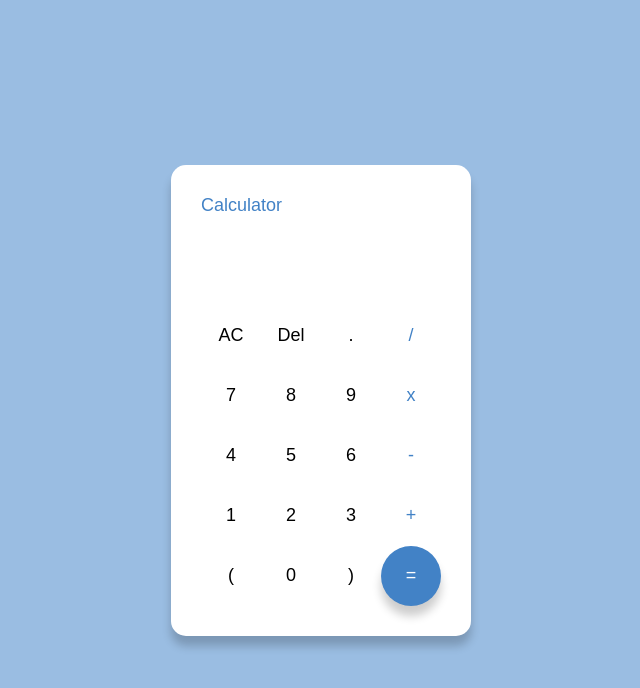
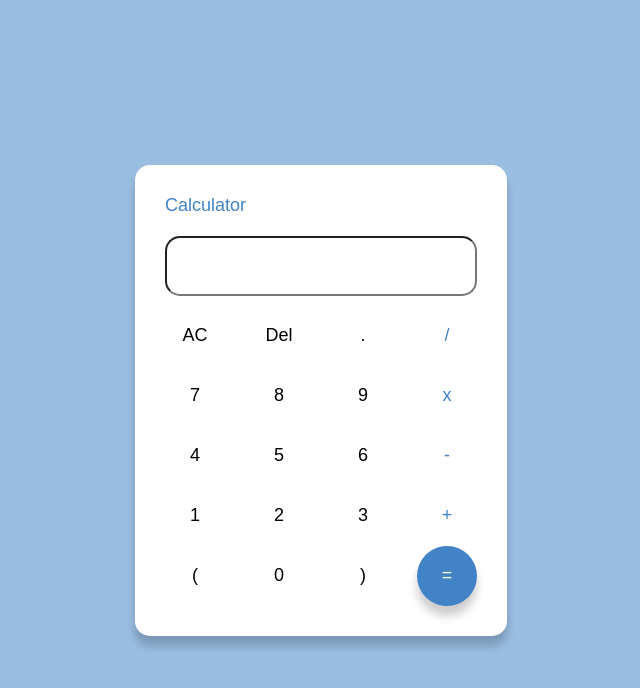
Before and after one commit to sebastian-raju/Calculator, a plain HTML site: page index.html in a window 1280 px wide. Both pictures are taken after a click on the element "AC". Shown: the whole page, without its empty margins (319-959 px from the left). Drawn offline with Linux system fonts and the light colour scheme.

Commit message:
second commit - major changes

```diff
--- a/calculator.css
+++ b/calculator.css
@@ -24,7 +24,7 @@
 
   .calculator-title {
     font-size: 18px;
-    margin-bottom: 10px;
+    margin-bottom: 20px;
     color: rgb(66, 130, 198);
     font-weight: 500;
   }
@@ -32,8 +32,16 @@
   .input-container{
     background-color: white;
     border-radius: 15px;
-    height: 70px;
+    width: 100%;
+    height: 60px;
+    font-size: 22px;
+    padding-left: 20px;
     margin-bottom: 10px;
+    letter-spacing: 1.2px;
+  }
+
+  .input-container:focus{
+    outline: none;
   }
 
   .buttons-row{
@@ -51,7 +59,7 @@
     cursor: pointer;
     font-size: 18px;
     transition: all 0.08s;
-    border-radius: 15px;
+    border-radius: 50%;
   }
 
   .operator-button{
@@ -63,6 +71,19 @@
     color: white;
     border-radius: 50%;
     box-shadow: 0px 10px 10px rgba(0,0,0,0.2);
+    height: 60px;
+    width: 60px;
+    display: flex;
+    justify-content: center;
+    align-items: center;
+    cursor: pointer;
+    font-size: 18px;
+    transition: all 0.08s;
+  }
+
+  .equal-button:hover{
+    background-color: rgb(12, 62, 120);
+    color: white;
   }
 
 
--- a/calculator.js
+++ b/calculator.js
@@ -0,0 +1,15 @@
+displayData = (num) => {
+  result.value += num;
+}
+
+clearData = () =>{
+  result.value = '';
+}
+
+lastElementRemove = () => {
+  result.value = result.value.slice(0, -1);
+}
+
+mainResult = () => {
+  result.value = eval(result.value);
+}
--- a/index.html
+++ b/index.html
@@ -12,47 +12,43 @@
       <div class="calculator-title">
         Calculator
       </div>
-      <div class="input-container">
-
-      </div>
+      <input id="result" class="input-container">
       <div class="buttons-row">
-        <div class="button">AC</div>
-        <div class="button">Del</div>
-        <div class="button">.</div>
-        <div class="button operator-button">/</div>
+        <div class="button" onclick="clearData()">AC</div>
+        <div class="button" onclick="lastElementRemove()">Del</div>
+        <div class="button" onclick="displayData('.')">.</div>
+        <div class="button operator-button" onclick="displayData('/')">/</div>
       </div>
 
       <div class="buttons-row">
-        <div class="button">7</div>
-        <div class="button">8</div>
-        <div class="button">9</div>
-        <div class="button operator-button">x</div>
+        <div class="button" onclick="displayData(7)">7</div>
+        <div class="button" onclick="displayData(8)">8</div>
+        <div class="button" onclick="displayData(9)">9</div>
+        <div class="button operator-button" onclick="displayData('*')">x</div>
       </div>
 
       <div class="buttons-row">
-        <div class="button">4</div>
-        <div class="button">5</div>
-        <div class="button">6</div>
-        <div class="button operator-button">-</div>
+        <div class="button" onclick="displayData(4)">4</div>
+        <div class="button" onclick="displayData(5)">5</div>
+        <div class="button" onclick="displayData(6)">6</div>
+        <div class="button operator-button" onclick="displayData('-')">-</div>
       </div>
 
       <div class="buttons-row">
-        <div class="button">1</div>
-        <div class="button">2</div>
-        <div class="button">3</div>
-        <div class="button operator-button">+</div>
+        <div class="button" onclick="displayData(1)">1</div>
+        <div class="button" onclick="displayData(2)">2</div>
+        <div class="button" onclick="displayData(3)">3</div>
+        <div class="button operator-button" onclick="displayData('+')">+</div>
       </div>
 
       <div class="buttons-row">
-        <div class="button">(</div>
-        <div class="button">0</div>
-        <div class="button">)</div>
-        <div class="button equal-button">=</div>
+        <div class="button" onclick="displayData('(')">(</div>
+        <div class="button" onclick="displayData(0)">0</div>
+        <div class="button" onclick="displayData(')')">)</div>
+        <div class="equal-button" onclick="mainResult()">=</div>
       </div>
     </div>
   </div>
-  <script>
-
-  </script>
+  <script src="./calculator.js"></script>
 </body>
 </html>
```
